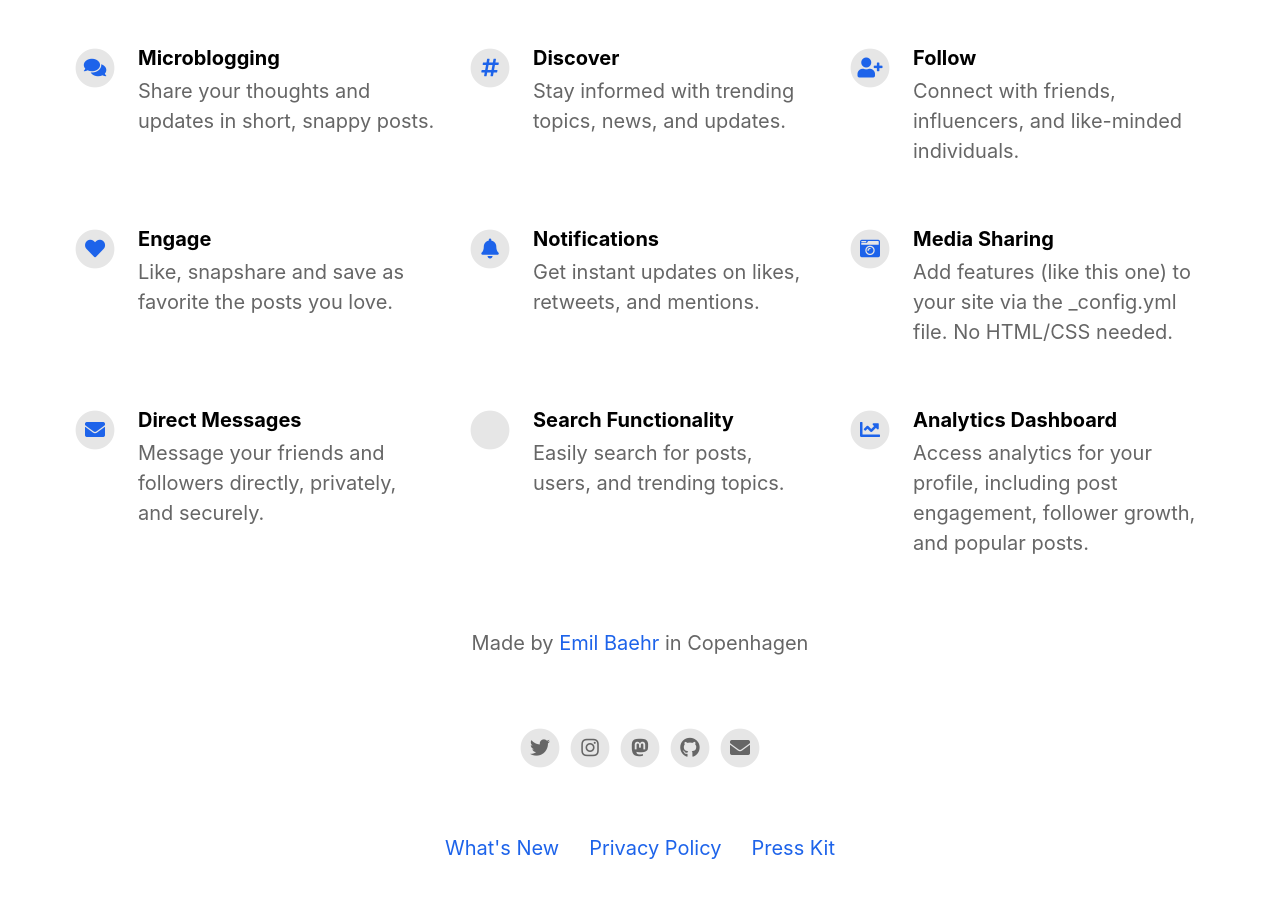
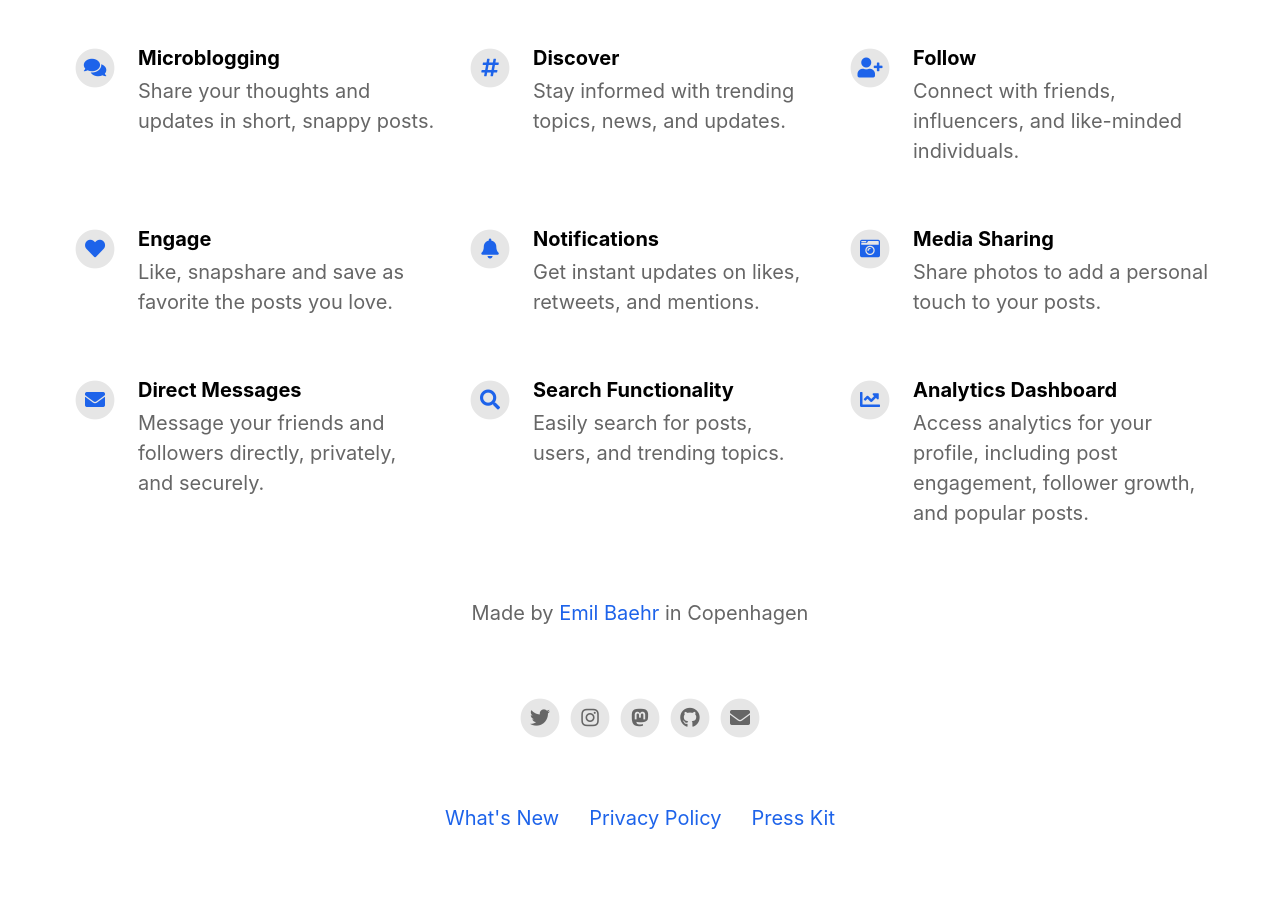
Before and after one commit to Taller2-Grupo4-SnapMsg/snapmsg, a Jekyll site: the page built from index.html, in a window 1280 px wide and 900 px high, scrolled down 1036 px. Built offline with Jekyll 4.4.1, drawn with Linux system fonts in a browser that asks for light colours; nearby versions of some CDN libraries.

Commit message:
Search icon

```diff
--- a/_config.yml
+++ b/_config.yml
@@ -57,7 +57,7 @@ features                                  :
     fontawesome_icon_name                 : bell
 
   - title                                 : Media Sharing
-    description                           : Add features (like this one) to your site via the _config.yml file. No HTML/CSS needed.
+    description                           : Share photos to add a personal touch to your posts.
     fontawesome_icon_name                 : camera-retro
 
   - title                                 : Direct Messages
@@ -66,7 +66,7 @@ features                                  :
 
   - title                                 : Search Functionality
     description                           : Easily search for posts, users, and trending topics.
-    fontawesome_icon_name                 : searchengin
+    fontawesome_icon_name                 : search
 
   - title                                 : Analytics Dashboard
     description                           : Access analytics for your profile, including post engagement, follower growth, and popular posts.
```
